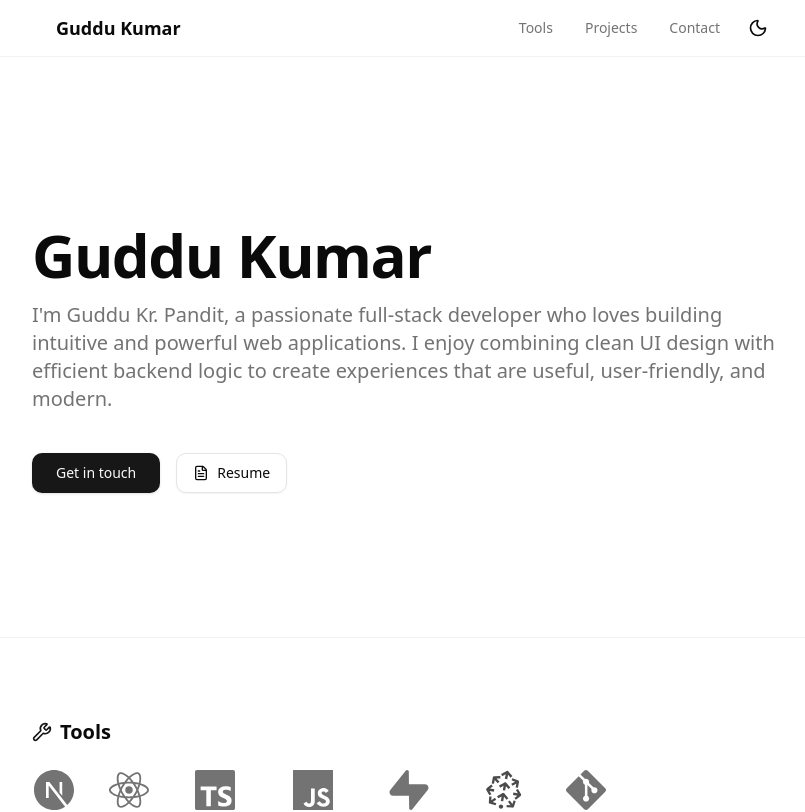
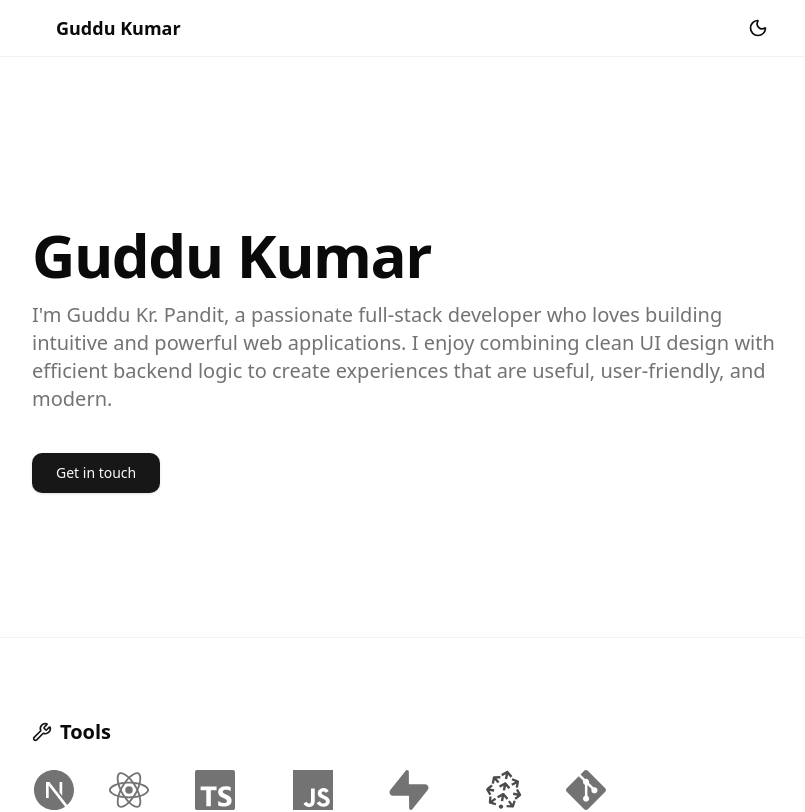
Before and after one commit to Guddu-Pandit/My-Portfolio, a Next.js app: page / in a window 1280 px wide. Shown: the top 812 px of the page, without its empty margins (224-1029 px from the left). Built offline with nearby package versions, Linux system fonts and the light colour scheme.

Commit message:
refactor(page): remove unused icons and navigation links
- Deleted unused FileText icon from lucide-react import
- Removed navigation links for Tools, Projects, and Contact sections
- Simplified contact section by removing Resume button and link

```diff
--- a/src/app/page.tsx
+++ b/src/app/page.tsx
@@ -1,6 +1,6 @@
 import { Button } from "@/components/ui/button";
 import { ThemeToggle } from "@/components/theme-toggle";
-import { Mail, Github, Linkedin, FileText, ExternalLink, Wrench } from "lucide-react";
+import { Mail, Github, Linkedin, ExternalLink, Wrench } from "lucide-react";
 import {
   SiX,
   SiNextdotjs,
@@ -71,24 +71,6 @@ export default function Home() {
             Guddu Kumar
           </Link>
           <div className="flex items-center gap-2">
-            <Link
-              href="#tools"
-              className="rounded-md px-3 py-2 text-sm font-medium text-muted-foreground transition-colors hover:bg-accent hover:text-accent-foreground"
-            >
-              Tools
-            </Link>
-            <Link
-              href="#projects"
-              className="rounded-md px-3 py-2 text-sm font-medium text-muted-foreground transition-colors hover:bg-accent hover:text-accent-foreground"
-            >
-              Projects
-            </Link>
-            <Link
-              href="#contact"
-              className="rounded-md px-3 py-2 text-sm font-medium text-muted-foreground transition-colors hover:bg-accent hover:text-accent-foreground"
-            >
-              Contact
-            </Link>
             <ThemeToggle />
           </div>
         </div>
@@ -109,17 +91,6 @@ export default function Home() {
           <div className="mt-10 flex flex-wrap gap-4">
             <Button asChild size="lg" className="rounded-lg px-6 shadow-sm">
               <a href="mailto:guddukrp7661@gmail.com">Get in touch</a>
-            </Button>
-            <Button asChild variant="outline" size="lg" className="rounded-lg">
-              <a
-                href="/resume.pdf"
-                target="_blank"
-                rel="noopener noreferrer"
-                className="inline-flex items-center gap-2"
-              >
-                <FileText className="size-4" aria-hidden />
-                Resume
-              </a>
             </Button>
           </div>
         </div>
```
